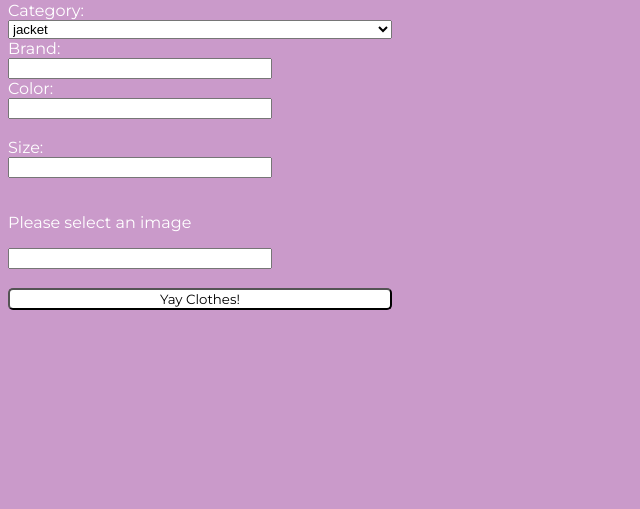
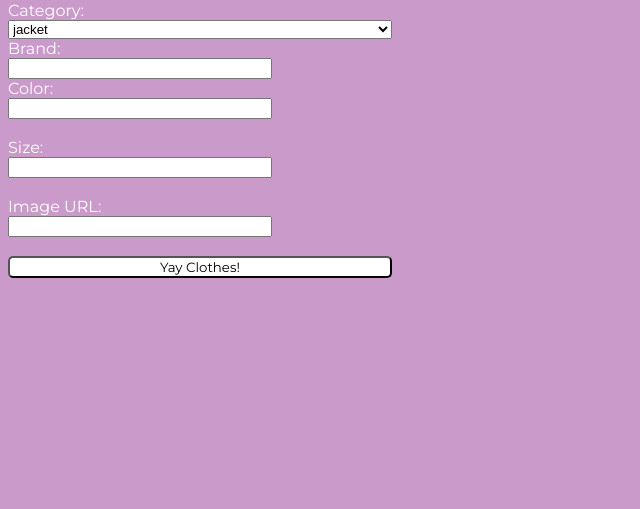
Before and after one commit to klunghamer/Closet_App, a Node server app: page /closet/600000000000000000000001/new in a window 1280 px wide. Shown: the part 219-728 px from the top of the page, without its empty margins (0-640 px from the left). Run offline with Node 20, Linux system fonts and the light colour scheme; some libraries are stand-ins or nearby versions; some web fonts are replaced.

Commit message:
Removed AWS attempt

```diff
--- a/arn.txt
+++ /dev/null
@@ -1 +0,0 @@
-arn:aws:iam::300175832428:user/Kelly
--- a/controllers/closet.js
+++ b/controllers/closet.js
@@ -2,10 +2,9 @@ var express = require('express');
 var router = express.Router();
 var passport = require('passport');
 var LocalStrategy = require('passport-local').Strategy;
-var AWS = require('aws-sdk')
-var multer = require('multer');
-var multerS3 = require('multer-s3');
-// mongoose.Promise = global.Promise;
+// var AWS = require('aws-sdk')
+// var multer = require('multer');
+// var multerS3 = require('multer-s3');
 
 var User = require('../models/user');
 var Clothing = require('../models/clothing');
--- a/server.js
+++ b/server.js
@@ -3,11 +3,11 @@ var express = require('express');
 var app = express();
 
 //AWS
-require('dotenv').config();
-var AWS = require('aws-sdk');
+// require('dotenv').config();
+// var AWS = require('aws-sdk');
 
 //Express fileupload
-var fileUpload = require('express-fileupload');
+// var fileUpload = require('express-fileupload');
 
 //Models
 var User = require('./models/user');
@@ -78,13 +78,14 @@ passport.use(User.createStrategy());
 passport.serializeUser(User.serializeUser());
 passport.deserializeUser(User.deserializeUser());
 
-app.use(fileUpload());
-app.engine('html', require('ejs').renderFile);
-
-const S3_BUCKET_NAME = process.env.S3_BUCKET_NAME;
-
-AWS.config.update({accessKeyId: process.env.AWS_ACCESS_KEY_ID , secretAccessKey: process.env.AWS_SECRET_KEY  });
-AWS.config.region = 'us-standard';
+//Attempt to use AWS for file upload
+// app.use(fileUpload());
+// app.engine('html', require('ejs').renderFile);
+//
+// const S3_BUCKET_NAME = process.env.S3_BUCKET_NAME;
+//
+// AWS.config.update({accessKeyId: process.env.AWS_ACCESS_KEY_ID , secretAccessKey: process.env.AWS_SECRET_KEY  });
+// AWS.config.region = 'us-standard';
 
 
 //Controllers
--- a/views/closet/index.hbs
+++ b/views/closet/index.hbs
@@ -52,7 +52,6 @@
 </main>
 
 
-
 <footer>
   {{#if test}}
     <a href="/closet/{{closet._id}}/new">Add clothes to your closet</a> |
--- a/views/closet/new.hbs
+++ b/views/closet/new.hbs
@@ -4,7 +4,7 @@
 <main>
   <p> Went shopping? Tell us more! </p>
 
-  <form class="new-clothing" action='/closet' method='POST' enctype="multipart/form-data">
+  <form class="new-clothing" action='/closet' method='POST'>
     <label for='category'>Category:</label>
     <select name='category'>
       <option value='jacket'>jacket</option>
@@ -21,8 +21,8 @@
     <input name='color'><br>
     <label for='size'>Size:</label>
     <input name='size'><br>
-    <p id="status">Please select an image</p>
-    <input type="text" id="file-input" name='imageURL'><br>
+    <label for='imageURL'>Image URL:</label>
+    <input type="text" name='imageURL'><br>
     <button type='submit'>Yay Clothes!</button>
   </form>
 </main>
```
